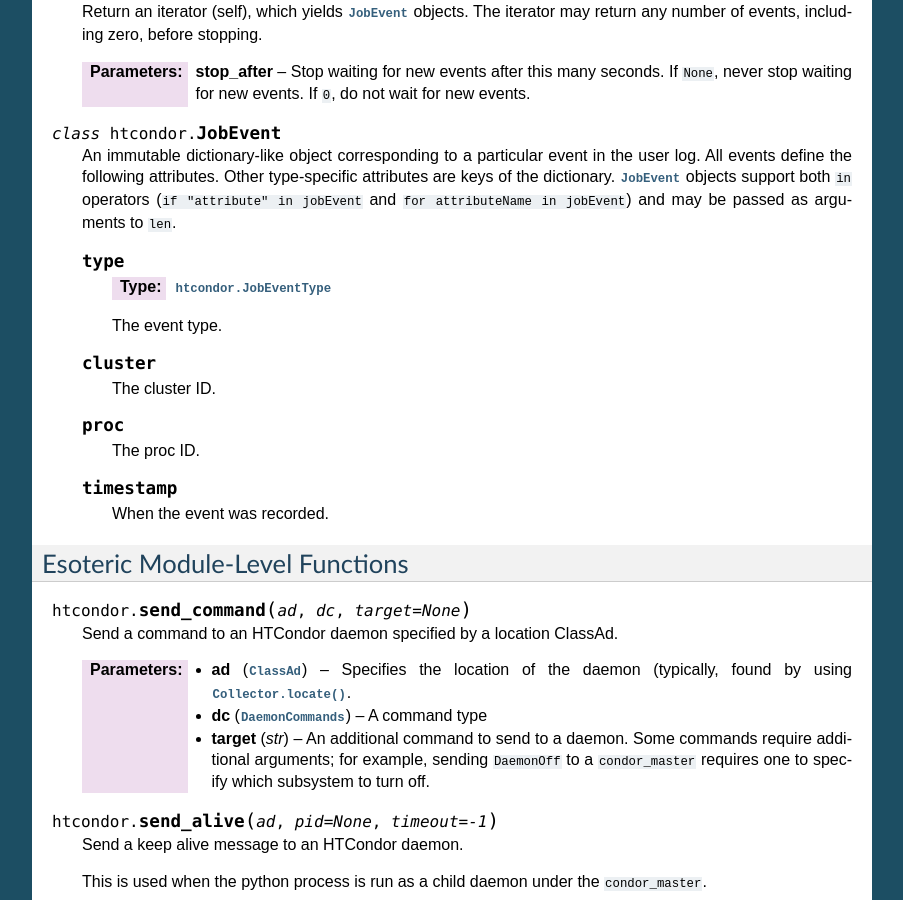
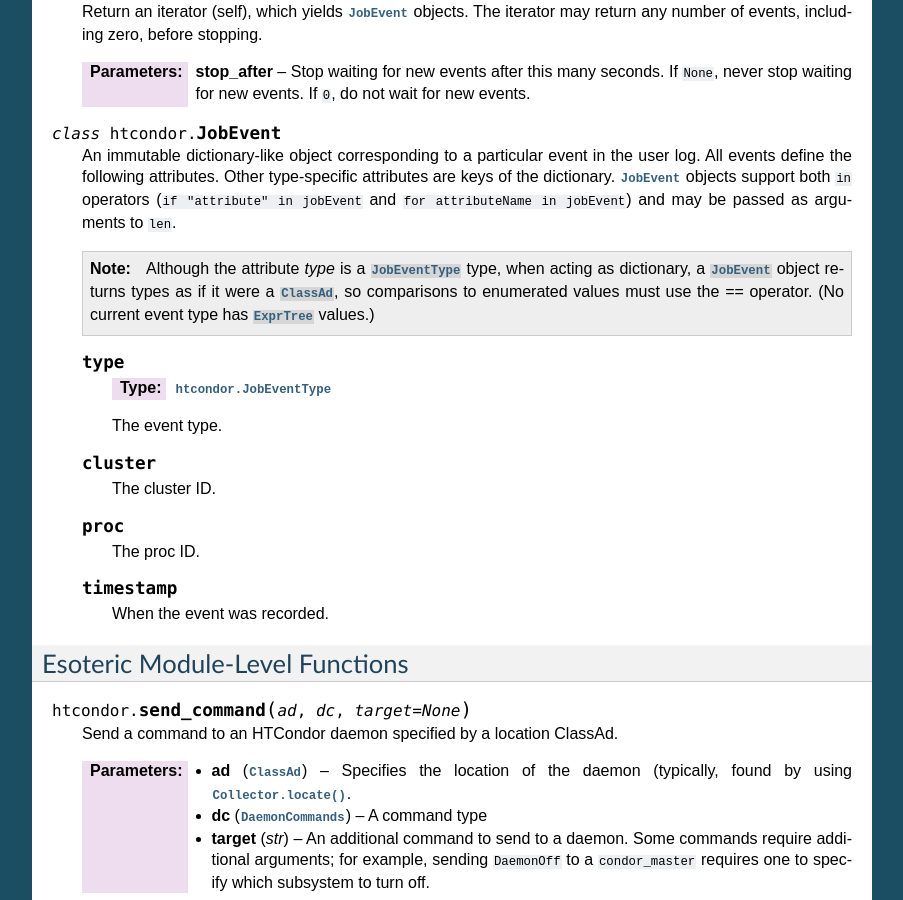
Before and after one commit to htcondor/htcondor-python, a Sphinx documentation site: the page built from docs/htcondor.rst, in a window 1280 px wide and 900 px high, scrolled down 11950 px. Shown: the whole window, without its empty margins (198-1101 px from the left). Built offline with Sphinx 7.4.7, drawn with Linux system fonts in a browser that asks for light colours.

Commit message:
Mention -- for later use with file transfer events -- that JobEvents don't convert enumeration values into enumeration objects.

```diff
--- a/docs/htcondor.rst
+++ b/docs/htcondor.rst
@@ -767,6 +767,12 @@ Module Classes
    ``for attributeName in jobEvent``) and may be passed as arguments to
    ``len``.
 
+   .. note:: Although the attribute `type` is a :class:`JobEventType` type,
+      when acting as dictionary, a :class:`JobEvent` object returns types
+      as if it were a :class:`~classad.ClassAd`, so comparisons to enumerated
+      values must use the `==` operator.  (No current event type has
+      :class:`~classad.ExprTree` values.)
+
    .. attribute:: type
 
       :type: :class:`htcondor.JobEventType`
```
